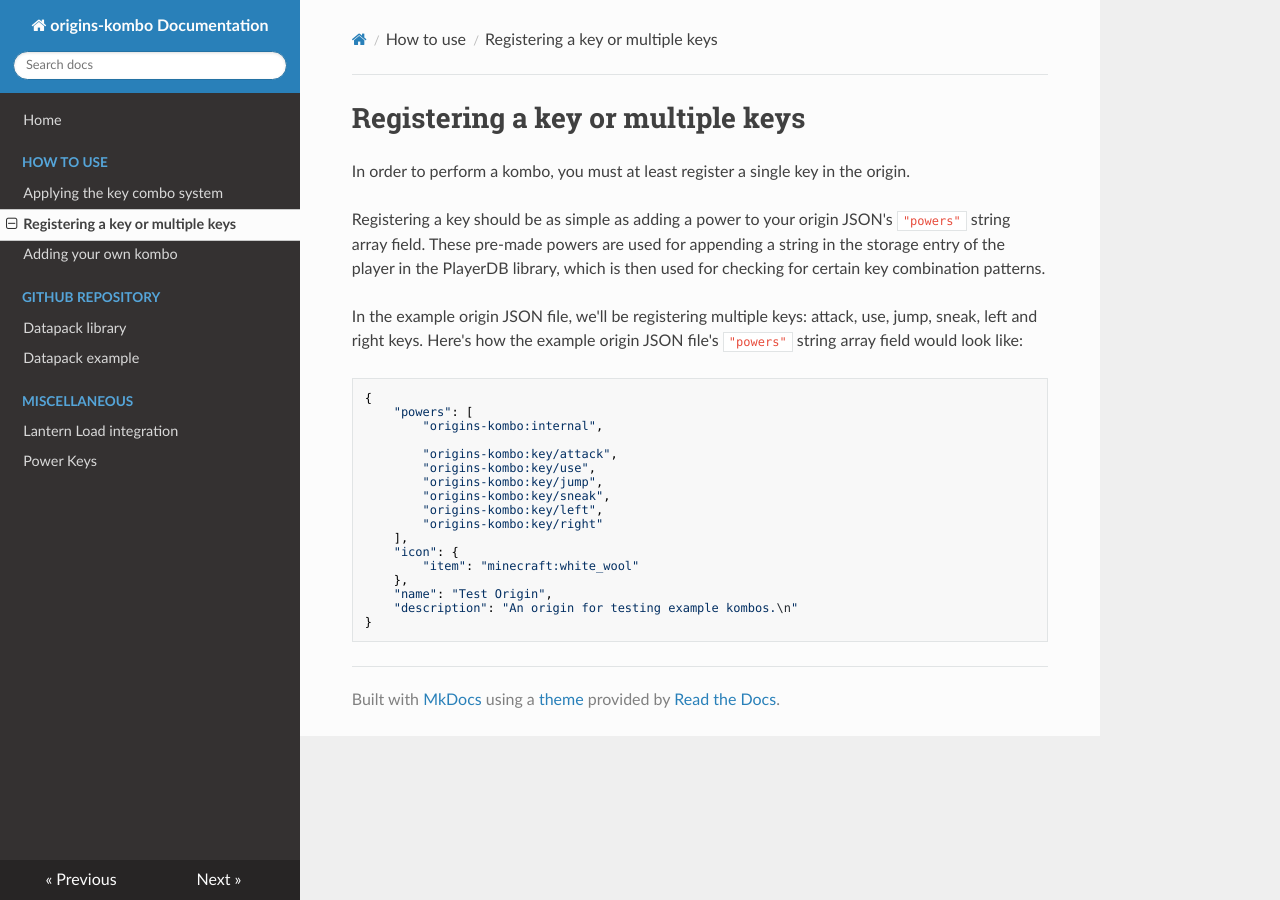
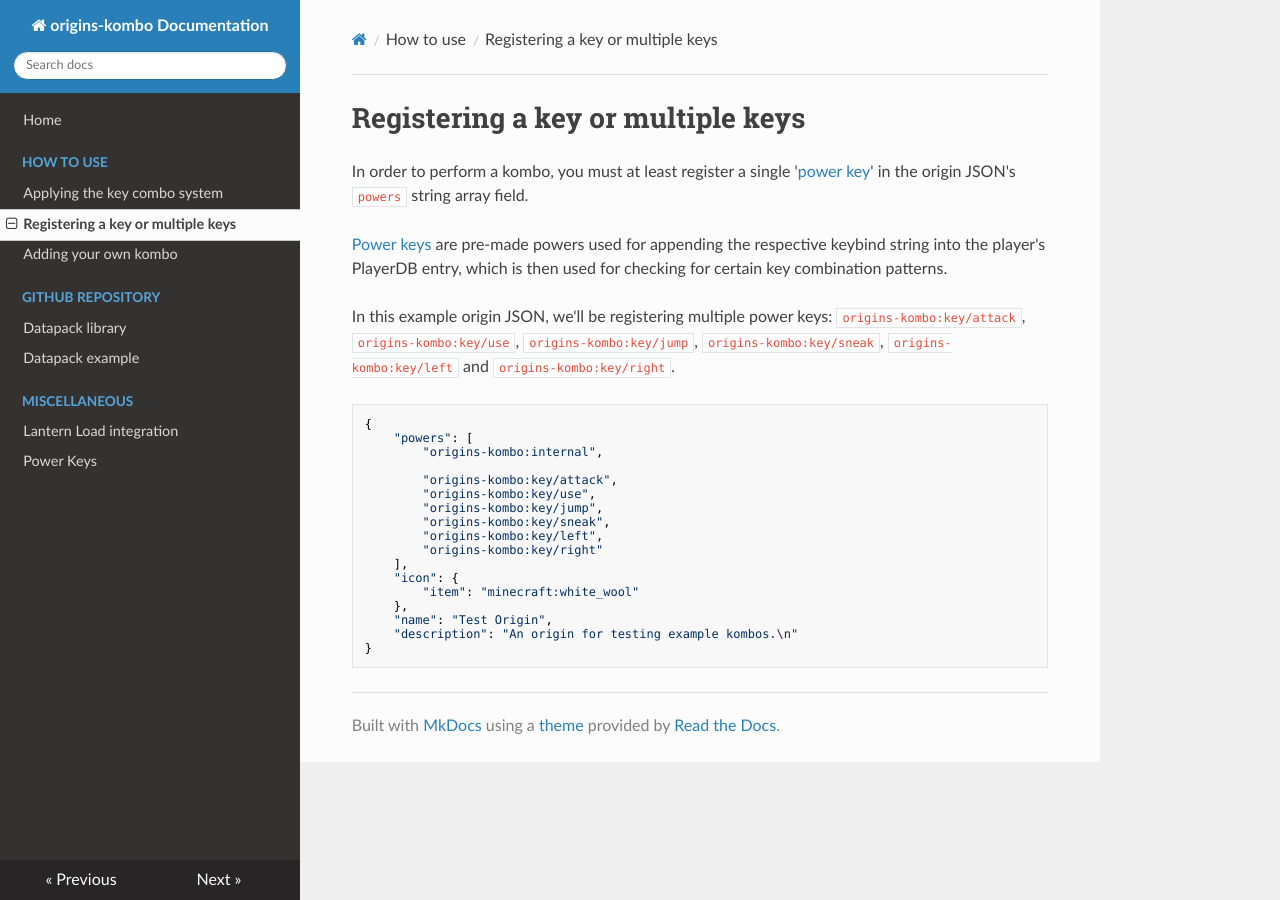
Before and after one commit to eggohito/origins-kombo, an MkDocs documentation site: the page built from docs/how_to_use/registering_a_key_or_multiple_keys.md, in a window 1280 px wide. Built offline with MkDocs 1.6.1, drawn with Linux system fonts in a browser that asks for light colours; nearby versions of some CDN libraries.

Commit message:
Reword most of the docs in `docs/how_to_use`

````diff
--- a/docs/how_to_use/registering_a_key_or_multiple_keys.md
+++ b/docs/how_to_use/registering_a_key_or_multiple_keys.md
@@ -4,11 +4,11 @@ date: 2021-10-20
 ---
 #   Registering a key or multiple keys
 
-In order to perform a kombo, you must at least register a single key in the origin.
+In order to perform a kombo, you must at least register a single '[power key](../misc/power_keys.md)' in the origin JSON's `powers` string array field.
 
-Registering a key should be as simple as adding a power to your origin JSON's `"powers"` string array field. These pre-made powers are used for appending a string in the storage entry of the player in the PlayerDB library, which is then used for checking for certain key combination patterns.
+[Power keys](../misc/power_keys.md) are pre-made powers used for appending the respective keybind string into the player's PlayerDB entry, which is then used for checking for certain key combination patterns.
 
-In the example origin JSON file, we'll be registering multiple keys: attack, use, jump, sneak, left and right keys. Here's how the example origin JSON file's `"powers"` string array field would look like:
+In this example origin JSON, we'll be registering multiple power keys: `origins-kombo:key/attack`, `origins-kombo:key/use`, `origins-kombo:key/jump`, `origins-kombo:key/sneak`, `origins-kombo:key/left` and `origins-kombo:key/right`.
 
 ```json
 {
````
Also changed, not shown: docs/how_to_use/applying_the_key_combo_system.md (+4 -2 lines).
